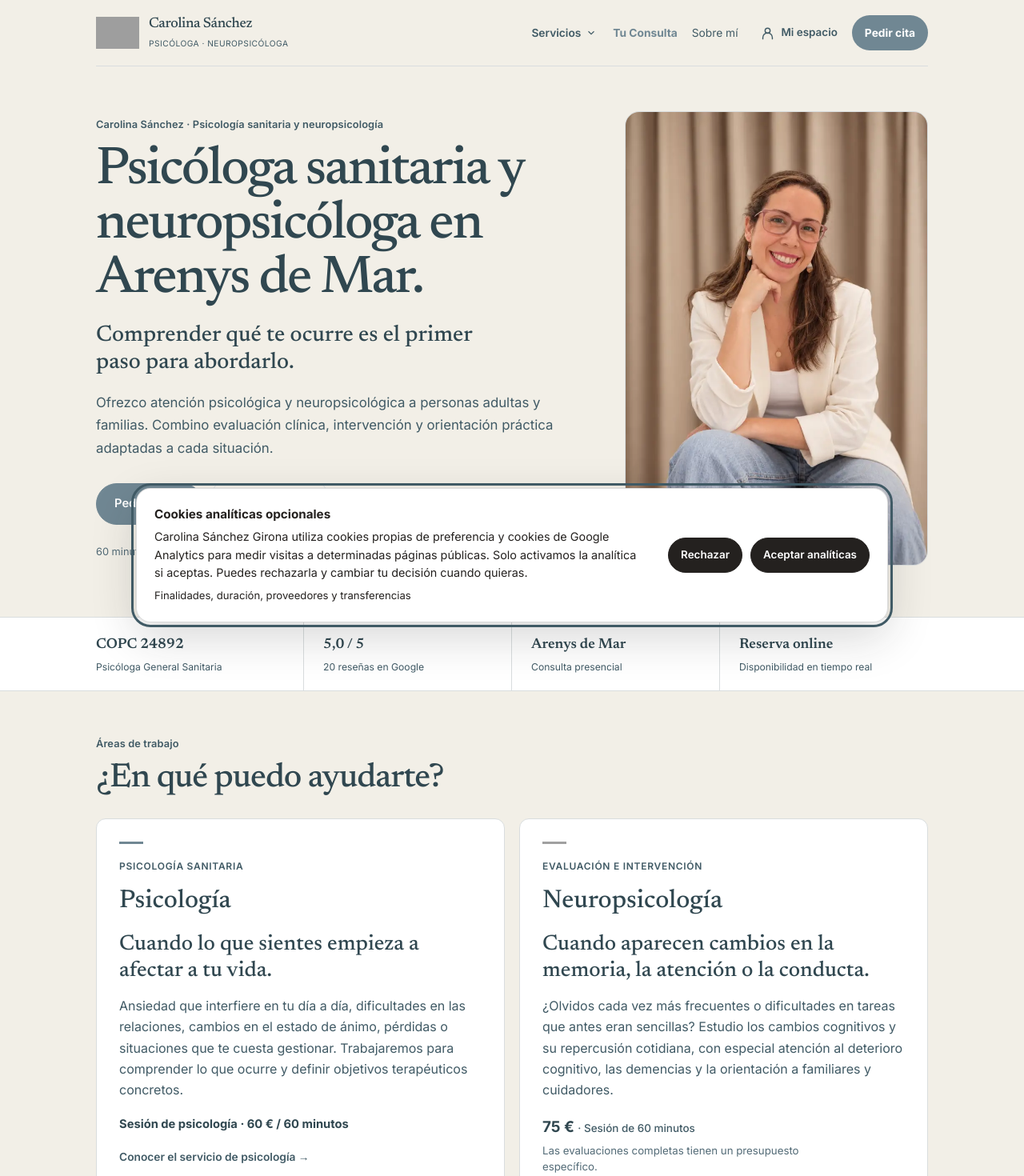
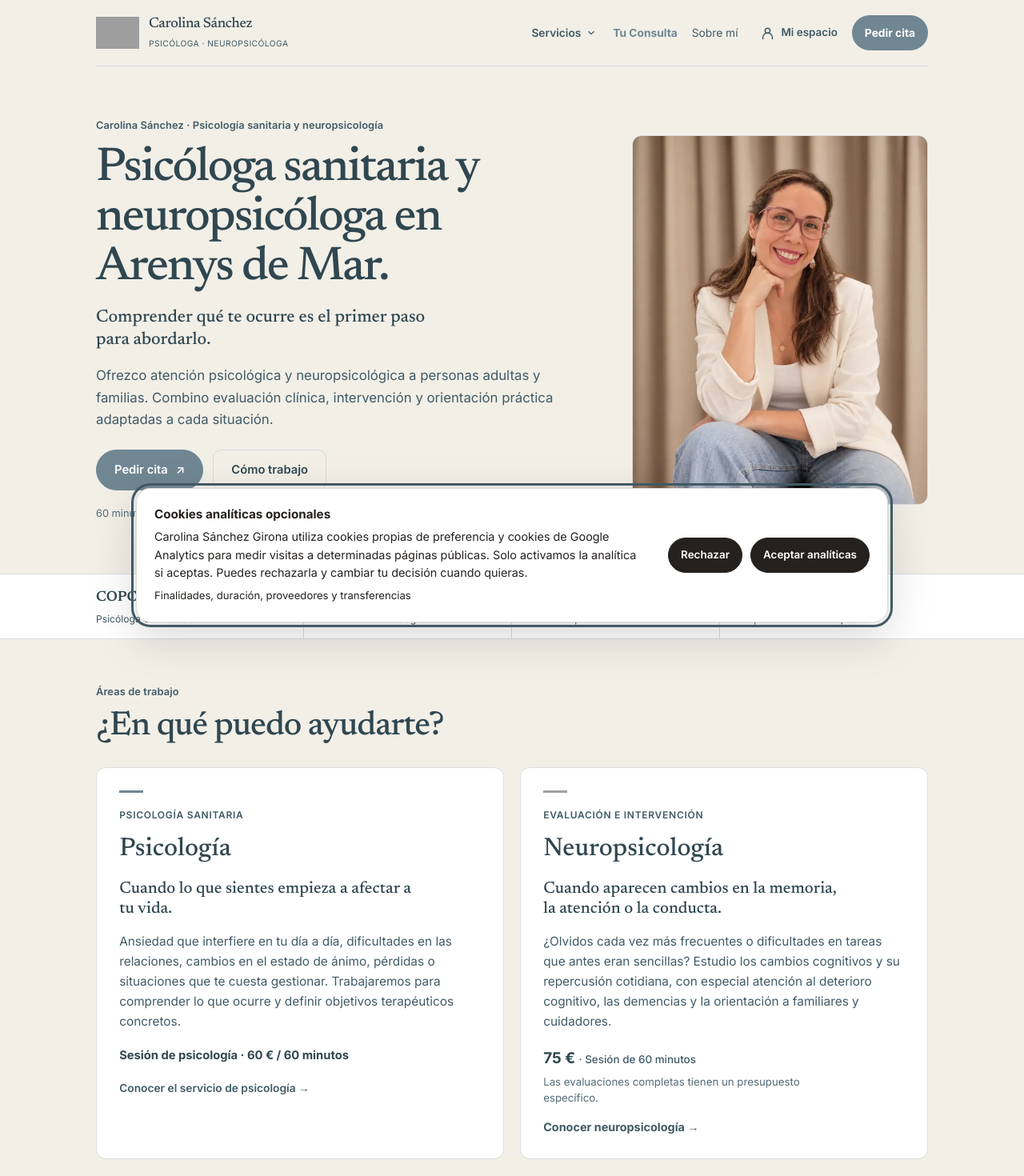
Before and after one commit to carolinasanchezgirona/Portfolio-Carolina, a Next.js app: page / in a window 1280 px wide. Shown: the top 1470 px of the page at 80% size. Built offline with nearby package versions, Linux system fonts and the light colour scheme; grey boxes are pictures that could not be loaded.

Commit message:
Refine homepage editorial proportions, photography and visual rhythm

```diff
--- a/app/editorial.css
+++ b/app/editorial.css
@@ -771,3 +771,83 @@
   line-height:1.45;
   font-weight:650;
 }
+
+
+/* Dirección de arte editorial · segunda pasada (portada pública únicamente). */
+.editorial-site .editorial-hero{
+  padding-block:clamp(42px,5vw,72px);
+}
+.editorial-site .editorial-hero-grid{
+  grid-template-columns:minmax(0,1.15fr) minmax(270px,.75fr);
+  align-items:center;
+  gap:clamp(32px,5vw,76px);
+}
+.editorial-site .editorial-hero h1{
+  max-width:15ch;
+  font-size:clamp(2.8rem,4.65vw,4.8rem);
+  line-height:1.035;
+}
+.editorial-site .editorial-hero-statement{
+  max-width:35ch;
+  font-size:clamp(1.25rem,1.7vw,1.65rem);
+  line-height:1.28;
+}
+.editorial-site .editorial-hero .editorial-lead{
+  max-width:55ch;
+  line-height:1.64;
+  margin-top:16px;
+  margin-bottom:23px;
+}
+.editorial-site .editorial-hero .editorial-actions{margin-bottom:19px;}
+.editorial-site .editorial-hero .editorial-photo {
+  max-width:370px;
+  width:100%;
+  justify-self:end;
+}
+.editorial-site .editorial-hero .editorial-photo-image{
+  aspect-ratio:4/5;
+  width:100%;
+  object-fit:cover;
+  object-position:center 32%;
+  border-radius:12px;
+}
+.editorial-site .editorial-trust-grid>div{padding-block:15px;}
+.editorial-site .editorial-service-grid{gap:20px;}
+.editorial-site .editorial-service-card{
+  padding:clamp(22px,2.2vw,32px);
+  border-radius:12px;
+  border-color:#D9DDDE;
+}
+.editorial-site .editorial-service-card .editorial-card-hook{
+  max-width:32ch;
+  font-size:clamp(1.25rem,1.6vw,1.55rem);
+}
+.editorial-site .editorial-service-card .editorial-card-copy{
+  max-width:59ch;
+  font-size:.96rem;
+  line-height:1.64;
+}
+.editorial-site .editorial-about-photo img {
+  aspect-ratio:4/5;
+  object-fit:cover;
+  object-position:center 30%;
+  border-radius:12px;
+}
+.editorial-site .home-question-photo{max-width:310px; margin-top:20px;}
+.editorial-site .home-question-points span{padding:13px 15px;background:#F2EFE7;color:#405A65;}
+.editorial-site .editorial-podcast-card{background:#EDEDED;}
+.editorial-site .editorial-podcast-card h2{max-width:23ch!important;}
+.editorial-site .editorial-podcast-card>p:not(.editorial-section-eyebrow){max-width:58ch!important;}
+.editorial-site .editorial-closing-cta{background:#E3EBEE;}
+@media(max-width:900px){
+  .editorial-site .editorial-hero-grid{grid-template-columns:1fr;gap:28px;}
+  .editorial-site .editorial-hero .editorial-photo{max-width:390px;justify-self:start;}
+}
+@media(max-width:680px){
+  .editorial-site .editorial-hero{padding-block:36px 42px;}
+  .editorial-site .editorial-hero h1{font-size:clamp(2.3rem,10.5vw,3.2rem);}
+  .editorial-site .editorial-hero .editorial-photo{max-width:340px;}
+  .editorial-site .editorial-hero .editorial-photo-image{aspect-ratio:4/5;}
+  .editorial-site .editorial-trust-grid>div{padding-block:13px;}
+  .editorial-site .editorial-service-card{padding:23px;}
+}
```
